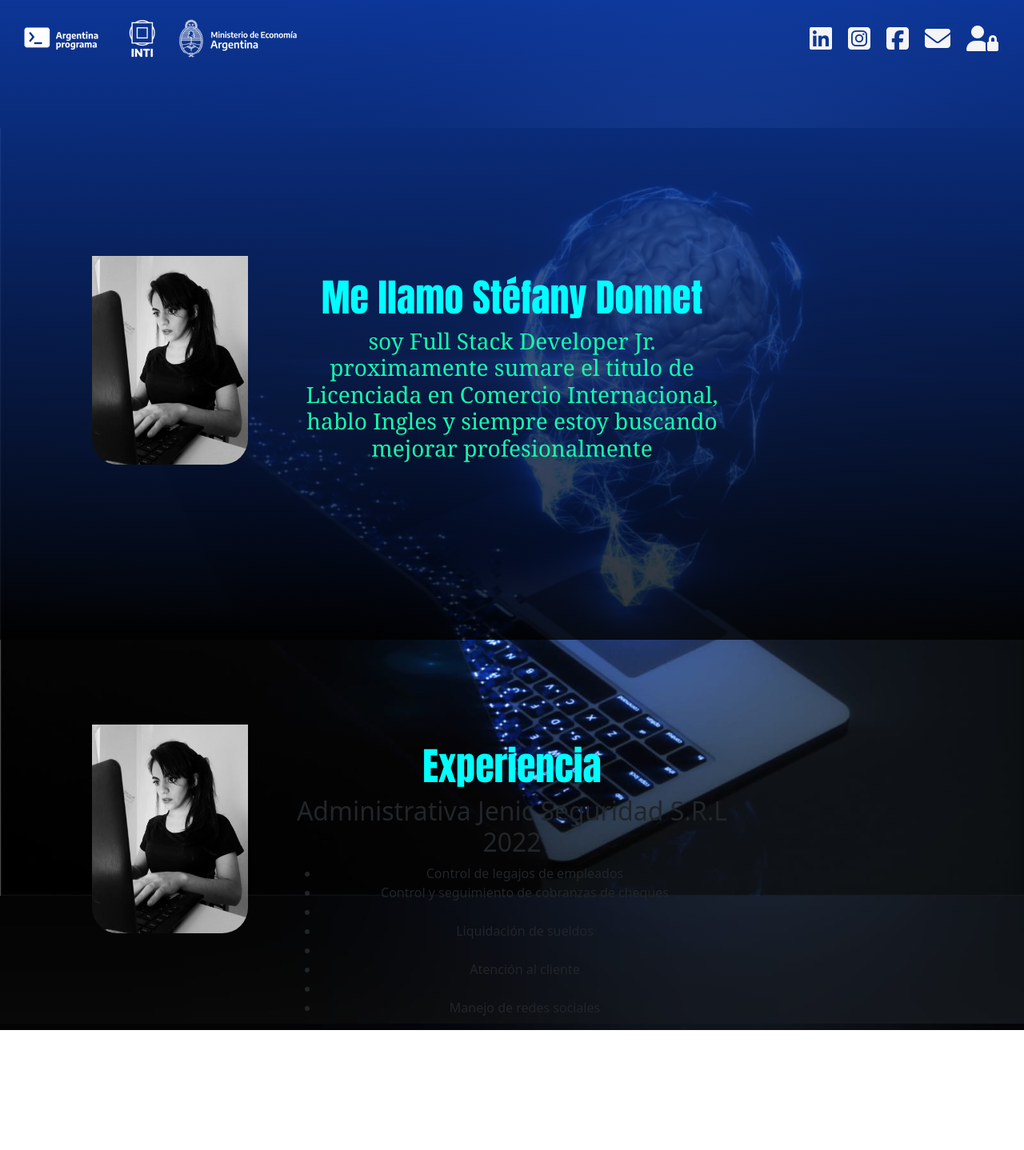
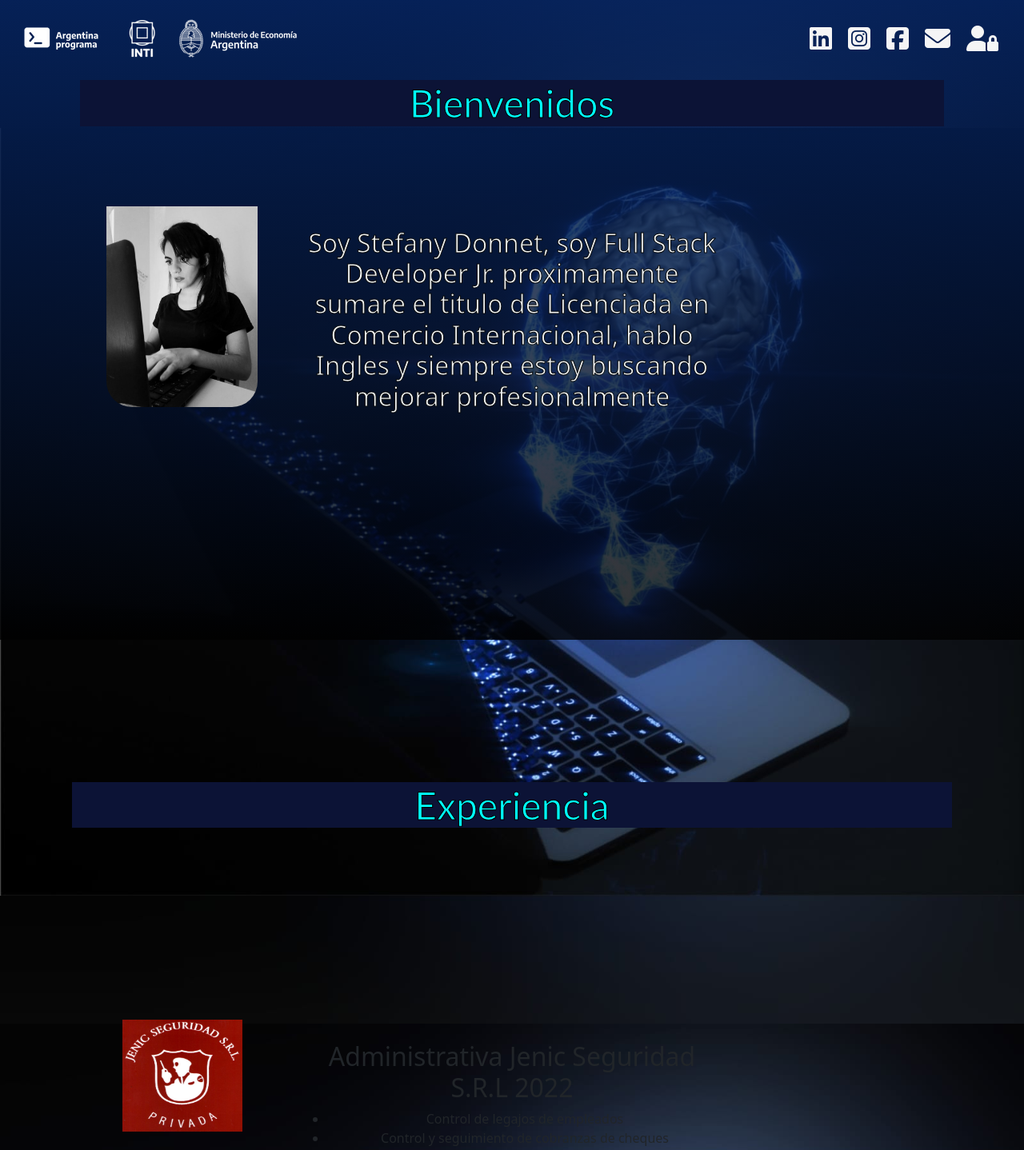
Before and after one commit to Stefany02/MaquetaPortfolio8, a plain HTML site: page index.html in a window 1280 px wide. Shown: the top 1438 px of the page at 80% size. Before the commit the page ends 1288 px from the top, so only its background shows below. Drawn offline with nearby package versions, Linux system fonts and the light colour scheme.

Commit message:
modificaciones seccion experiencia

```diff
--- a/ASSETS/CSS/style.css
+++ b/ASSETS/CSS/style.css
@@ -15,7 +15,7 @@ body::before{
     position: absolute;
     top: 0;
     left: 0;
-    background: linear-gradient(rgb(14, 66, 188),black);
+    background: linear-gradient(rgb(6, 40, 107),black);
     opacity:0.8;
     z-index: -1;
 }
@@ -24,6 +24,7 @@ nav.navbar.navbar-expand-lg.bg-body-black.text-white.fixed-top{
     background-position: center;
     background-attachment: fixed;
 }
+
 
 
 .list-group{
@@ -51,18 +52,61 @@ nav.navbar.navbar-expand-lg.bg-body-black.text-white.fixed-top{
     color:rgb(104, 252, 5);
    }
 
-section.about{
-    margin-top: 20rem;
+
+section#Sobre-Mi{
+    max-width: 1100px;
+    height: 90vh;
+    margin: auto;
+    columns: #fff;
+    display: flex;
+    flex-direction: column;
+    align-items: center;
 }
+
+
+h1.Bienvenida{
+    font-weight:lighter;
+    font-size: 3rem;
+    font-family:'Gill Sans', 'Gill Sans MT', Calibri, 'Trebuchet MS', sans-serif;
+    color:aqua;
+    -webkit-text-stroke: 1px hsl(0, 0%, 0%);
+    max-width: 1100px;
+    margin: 100px;;
+    display: flex;
+    align-items:center;
+    justify-content: center;
+    background-color: rgb(12, 19, 54);
+}
+
+h3.parrafo{
+    color:rgb(241, 243, 243);
+    font-size: 2rem;
+    -webkit-text-stroke: 1px rgb(9, 11, 12);
+    margin: 3px;
+}
+
 
 h1.parrafo{
     font-weight:lighter;
-    font-size: 3em;
-    font-family:Impact;
-    color:aqua
+    font-size: 3rem;
+    font-family:'Gill Sans', 'Gill Sans MT', Calibri, 'Trebuchet MS', sans-serif;
+    color:aqua;
+    -webkit-text-stroke: 1px hsl(0, 0%, 0%);
+    max-width: 1100px;
+    margin: auto;
+    display: flex;
+    align-items: center;
+    justify-content: center;
+    background-color: rgb(12, 19, 54);
 }
 
-h3.parrafo{
-    font-family: Georgia, 'Times New Roman', Times, serif;
-    color:rgb(23, 248, 173);
+section#Experiencia{
+    max-width: 1100px;
+    height:100vh;
+    margin: auto;
+    columns: #fff;
+    display: flex;
+    flex-direction: column;
+    align-items: center;
+    justify-content: center;
 }
--- a/index.html
+++ b/index.html
@@ -60,6 +60,10 @@
 </div>
 </nav>
 
+<h1 class="Bienvenida">
+  Bienvenidos
+</h1>
+
 
 <section id="Sobre-Mi" class="about">
   <div class="container text-center">
@@ -68,10 +72,7 @@
           <img src="ASSETS/IMG/perfil.jpg" class="rounded-5 rounded-top-0 w-75" alt="30" title="50" >
         </div>
         <div class="col-6 mt-4">
-          <h1 class="parrafo">
-            Me llamo Stéfany Donnet
-          </h1>
-          <h3 class="parrafo">soy Full Stack Developer Jr. proximamente sumare el titulo de Licenciada en Comercio Internacional, hablo Ingles y siempre estoy buscando mejorar profesionalmente
+          <h3 class="parrafo">Soy Stefany Donnet, soy Full Stack Developer Jr. proximamente sumare el titulo de Licenciada en Comercio Internacional, hablo Ingles y siempre estoy buscando mejorar profesionalmente
           </h3>
 
         </div>
@@ -80,26 +81,27 @@
     </div>
   </section>
 
+
+    <h1 class="parrafo">Experiencia</h1>
+
+
   <section id="Experiencia" class="about">
     <div class="container text-center">
         <div class="row">
           <div class="col-3">
-            <img src="ASSETS/IMG/perfil.jpg" class="rounded-5 rounded-top-0 w-75" alt="30" title="50" >
+            <img src="ASSETS/IMG/logo Jenic.jpg" width="150px" height="140px">
           </div>
           <div class="col-6 mt-4">
-            <h1 class="parrafo">Experiencia</h1>
             <h3 class="parrafo">
-              <h2>  Administrativa Jenic Seguridad S.R.L 2022             </h2>
+              <h2>  Administrativa Jenic Seguridad S.R.L 2022</h2>
              <ul><li> Control de legajos de empleados </li>
               <li>Control y seguimiento de cobranzas de cheques <li>
                <li> Liquidación de sueldos<li>
                <li> Atención al cliente  <li>
                <li>Manejo de redes sociales</li>
             </ul>
-
             </h3>
-
-          </div>
+            </div>
           <div class="col-3"></div>
         </div>
       </div>
```
Also changed, not shown: ASSETS/IMG/logo Jenic.jpg (added).
